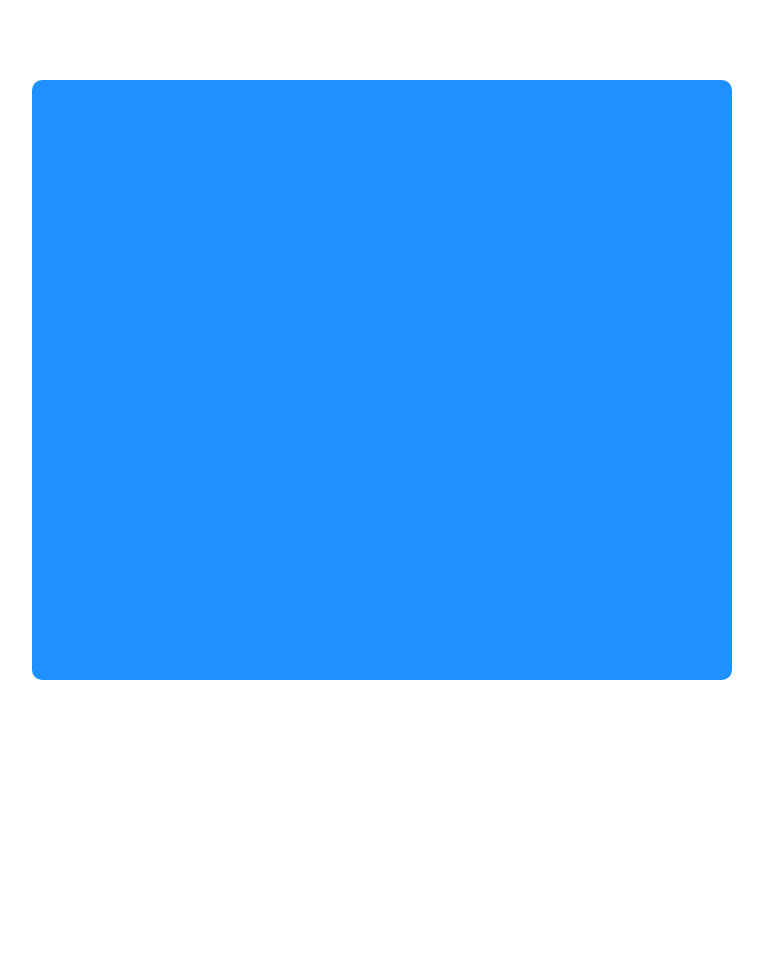
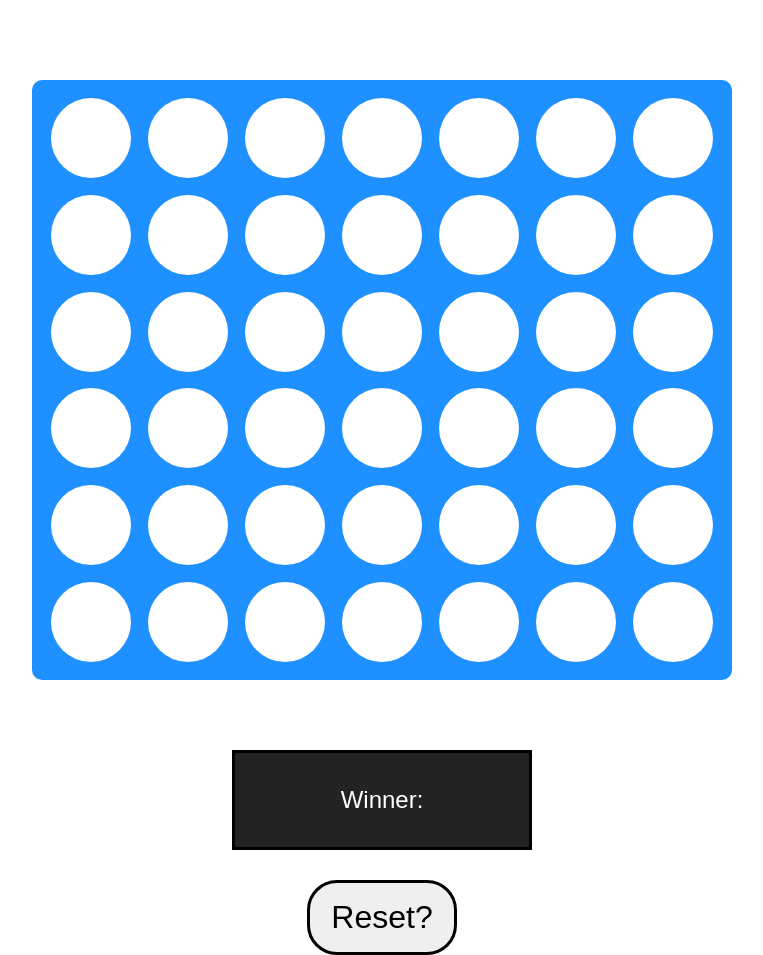
Before and after one commit to shourya0pratap/connect-four, a plain HTML site: page index.html in a window 1280 px wide. Shown: the whole page, without its empty margins (258-1021 px from the left). Before the commit the page ends 800 px from the top, so only its background shows below. Drawn offline with Linux system fonts and the light colour scheme.

Commit message:
Added base script and styling

```diff
--- a/index.html
+++ b/index.html
@@ -8,5 +8,8 @@
   </head>
   <body>
     <div id="game-grid"></div>
+    <div id="winner-display">Winner:</div>
+    <div id="btn-container"><button id="reset-btn">Reset?</button></div>
+    <script src="script.js"></script>
   </body>
 </html>
--- a/script.js
+++ b/script.js
@@ -0,0 +1,38 @@
+const playerTeams = ["red", "yellow"];
+const playerColors = ["#fb1d2d", "#ffa015"];
+let currentPlayer = 0;
+let turns = 0;
+let gameRunning = true;
+
+// Store the state of the board in an array;
+const boardState = new Array(42).fill(null);
+
+const grid = document.getElementById("game-grid");
+for (let i = 0; i < 42; i++) {
+  const cell = document.createElement("div");
+  cell.classList.add("slot");
+  const row = Math.floor(i / 7);
+  const col = i % 7;
+  cell.dataset.row = row;
+  cell.dataset.col = col;
+  cell.dataset.index = i;
+  grid.appendChild(cell);
+}
+
+grid.addEventListener("click", (e) => {
+  const pressedSlot = e.target.closest(".slot");
+  if (!pressedSlot) return;
+  const colClicked = parseInt(pressedSlot.dataset.col);
+
+  // Loop from bottom to top to find an empty spot
+  for (let row = 5; row >= 0; row--) {
+    const ind = row * 7 + colClicked;
+    if (boardState[ind] === null) {
+      boardState[ind] = playerTeams[currentPlayer];
+      const targetCell = document.querySelector(`.slot[data-index='${ind}']`);
+      targetCell.style.backgroundColor = playerColors[currentPlayer];
+      currentPlayer = (currentPlayer + 1) % 2;
+      break;
+    }
+  }
+});
--- a/style.css
+++ b/style.css
@@ -1,8 +1,10 @@
 /* Universal Styles*/
 * {
+  font-family: "Poppins", sans-serif;
   margin: 0;
   padding: 0;
   box-sizing: border-box;
+  font-size: 32px;
 }
 
 /* Styling for Main Grid containing all the Slots */
@@ -37,3 +39,32 @@
   background-color: white;
   border-radius: 50%;
 }
+
+#winner-display {
+  font-size: 0.75rem;
+  position: relative;
+  display: flex;
+  justify-self: center;
+  justify-content: center;
+  align-items: center;
+  height: 100px;
+  width: 300px;
+  border: 3px solid black;
+  margin-top: 150px;
+  background: #232323;
+  color: white;
+}
+#btn-container {
+  display: flex;
+  justify-content: center;
+  margin-top: 30px;
+}
+#reset-btn {
+  font-size: 1rem;
+  height: 75px;
+  width: 150px;
+  border: 3px solid black;
+  border-radius: 30px;
+  position: relative;
+  transition: 0.5s all;
+}
```
